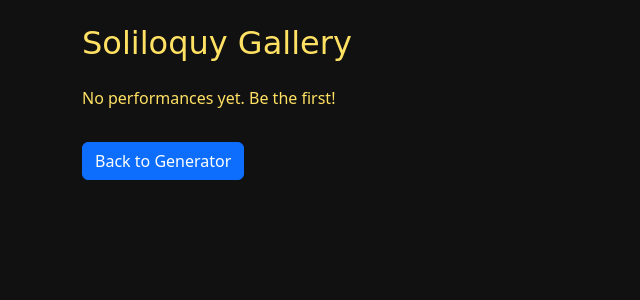
After one commit to wondervalleyprojects/2BOrNot2BU, a Flask app: page /gallery in a window 1280 px wide. The commit adds this page. Shown: the top 300 px of the page, without its empty margins (0-640 px from the left). Run offline with Flask 3, Linux system fonts and the light colour scheme.

Commit message:
Fix gallery route bug, improve prompt, robust text parsing, aded video upload feature

```diff
--- a/app.py
+++ b/app.py
@@ -1,8 +1,9 @@
 from dotenv import load_dotenv
 load_dotenv()
-from flask import Flask, render_template, request
+from flask import Flask, render_template, request, redirect, url_for, send_from_directory, flash
 import google.generativeai as genai
 import os
+from werkzeug.utils import secure_filename
 
 app = Flask(__name__)
 
@@ -15,6 +16,14 @@ def get_soliloquy(prompt):
     response = model.generate_content(prompt)
     return response.text
 
+# Video Upload Functionality
+UPLOAD_FOLDER = 'static/uploads'
+ALLOWED_EXTENSIONS = {'mp4', 'webm', 'mov'}
+app.config['UPLOAD_FOLDER'] = UPLOAD_FOLDER
+
+def allowed_file(filename):
+    return '.' in filename and filename.rsplit('.', 1)[1].lower() in ALLOWED_EXTENSIONS
+
 @app.route('/', methods=['GET', 'POST'])
 def home():
     soliloquy = None
@@ -26,17 +35,59 @@ def home():
         pov = request.form.get('pov')
         soliloquy_theme = "To be, or not to be, that is the question... (existential crisis, mortality, and the human condition)"
         prompt = f"""
-        Rewrite Hamlet's 'To Be or Not To Be' soliloquy as a {genre} piece, heavily inspired by the music of {music} and the world/style of {film}.
-        Set it in a place like {place}, and write it from the perspective of {pov}. Do not write it from the perspective of an AI or talk about digital existence, but rather write it as the POV human character.
-        Maintain the existential theme of grappling with life, death, and meaning, but express it in the voice and mood fitting the inputted settings.
+        Rewrite Hamlet's 'To Be or Not To Be' soliloquy as a {genre} piece.
+        Channel the *lyrical style, wordplay, and emotional tone* of {music}. Use imagery, rhythm, or phrasing reminiscent of their songs.
+        Also, *mimic the visual and narrative style, mood, and atmosphere* of {film}—use cinematic descriptions, references, or metaphors that would evoke this movie or show.
+        Set the soliloquy in a place like {place}, and write it from the perspective of {pov}.
+
+        Do NOT write from the perspective of an AI or mention digital existence. Write it as the POV human character.
+
+        Make both the music and film influences *strongly* felt—let their style and mood permeate every line. Use references, metaphors, or motifs drawn directly from them if you can.
+
+        Retain the existential theme of grappling with life, death, and meaning, but make the soliloquy read as if it could be a {music} lyric and a scene in {film}, all while fitting the {genre} setting and {pov} perspective.
 
         Here is the original theme for reference:
         {soliloquy_theme}
 
-        Do not summarize. Write the soliloquy in full.
+        Do not summarize. Write the soliloquy in full and do not include any additional commentary or explanation.
         """
         soliloquy = get_soliloquy(prompt)
     return render_template('index.html', soliloquy=soliloquy)
 
+@app.route('/upload', methods=['POST'])
+def upload():
+    if 'video_file' not in request.files:
+        flash('No file part')
+        return redirect(request.url)
+    file = request.files['video_file']
+    if file.filename == '':
+        flash('No selected file')
+        return redirect(request.url)
+    if file and allowed_file(file.filename):
+        filename = secure_filename(file.filename)
+        filepath = os.path.join(app.config['UPLOAD_FOLDER'], filename)
+        file.save(filepath)
+        # Save the soliloquy text and nickname (append to a JSON, SQLite, etc)
+        with open('gallery.txt', 'a') as f:
+            f.write(f"{filename}|{request.form['nickname']}|{request.form['soliloquy_text']}\n")
+        return redirect(url_for('gallery'))
+    flash('Invalid file format.')
+    return redirect(url_for('home'))
+
+@app.route('/gallery')
+def gallery():
+    performances = []
+    if os.path.exists('gallery.txt'):
+        with open('gallery.txt') as f:
+            for line in f:
+                # Skip empty lines or malformed lines
+                if '|' not in line:
+                    continue
+                parts = line.strip().split('|', 2)
+                if len(parts) == 3:
+                    filename, nickname, soliloquy = parts
+                    performances.append({'video': filename, 'name': nickname, 'text': soliloquy})
+    return render_template('gallery.html', performances=performances)
+
 if __name__ == '__main__':
     app.run(debug=True)
--- /dev/null
+++ b/templates/gallery.html
@@ -0,0 +1,24 @@
+<!DOCTYPE html>
+<html lang="en">
+<head>
+  <meta charset="UTF-8">
+  <title>Soliloquy Gallery</title>
+  <link href="https://cdn.jsdelivr.net/npm/bootstrap@5.3.3/dist/css/bootstrap.min.css" rel="stylesheet">
+</head>
+<body style="background:#111; color:#ffe164;">
+  <div class="container mt-4">
+    <h2 class="mb-4" style="font-family:'UnifrakturCook',cursive;">Soliloquy Gallery</h2>
+    {% for perf in performances %}
+      <div class="mb-4 p-3 rounded" style="background:#1a1a1a;">
+        <video controls src="{{ url_for('static', filename='uploads/' ~ perf.video) }}"></video>
+        <div><b>{{ perf.name }}</b></div>
+        <div style="white-space: pre-wrap; color:#ffe164;">{{ perf.text }}</div>
+      </div>
+    {% endfor %}
+    {% if not performances %}
+      <p>No performances yet. Be the first!</p>
+    {% endif %}
+    <a href="{{ url_for('home') }}" class="btn btn-primary mt-3">Back to Generator</a>
+  </div>
+</body>
+</html>
```
Also changed, not shown: templates/index.html (+9 -0 lines).
